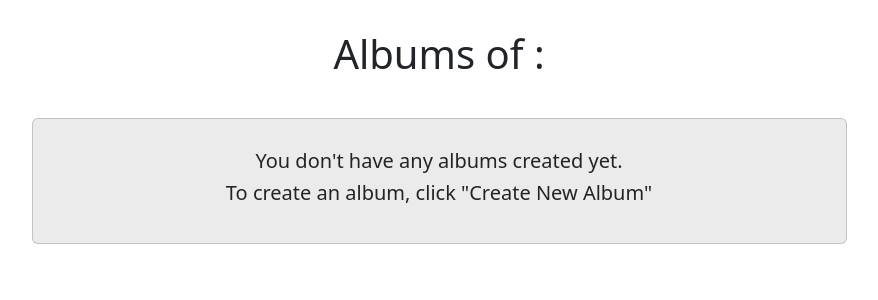
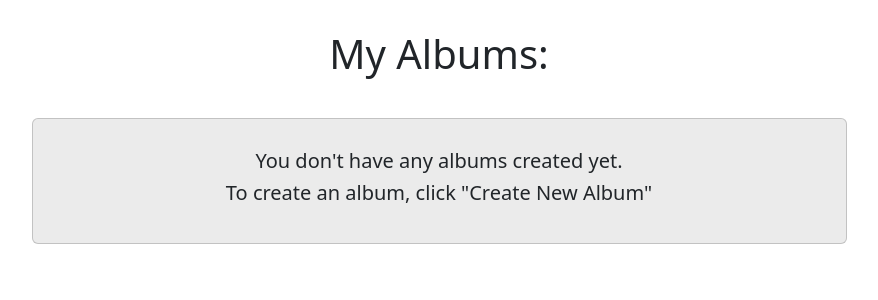
Before and after one commit to mkskh/social_network, a Django app: page /user/profile/1/albums/ in a window 1280 px wide. Shown: the part 58-358 px from the top of the page, without its empty margins (201-1079 px from the left). Run offline with Django 5.2, Linux system fonts and the light colour scheme; a user stored in the database is signed in; data comes from the database, SQL or seed files in the repository; data that the repository does not hold is empty; some libraries are stand-ins or nearby versions.

Commit message:
change display album of / My album if owner

```diff
--- a/templates/user/album_list.html
+++ b/templates/user/album_list.html
@@ -3,8 +3,11 @@
 {% block content %}
 
 
-    <h1 style="text-align: center; margin: 30px auto;">Albums of {{ profile_user.first_name }} {{ profile_user.last_name }}:</h1>
-
+    {% if profile_user == request.user %}
+        <h1 style="text-align: center; margin: 30px auto;">My Albums:</h1>
+    {% else %}
+        <h1 style="text-align: center; margin: 30px auto;">Albums of {{ profile_user.first_name }} {{ profile_user.last_name }}:</h1>
+    {% endif %}
 
 <div style="display: flex; justify-content: center;">
     <div class="row" style="margin: auto;">
```
